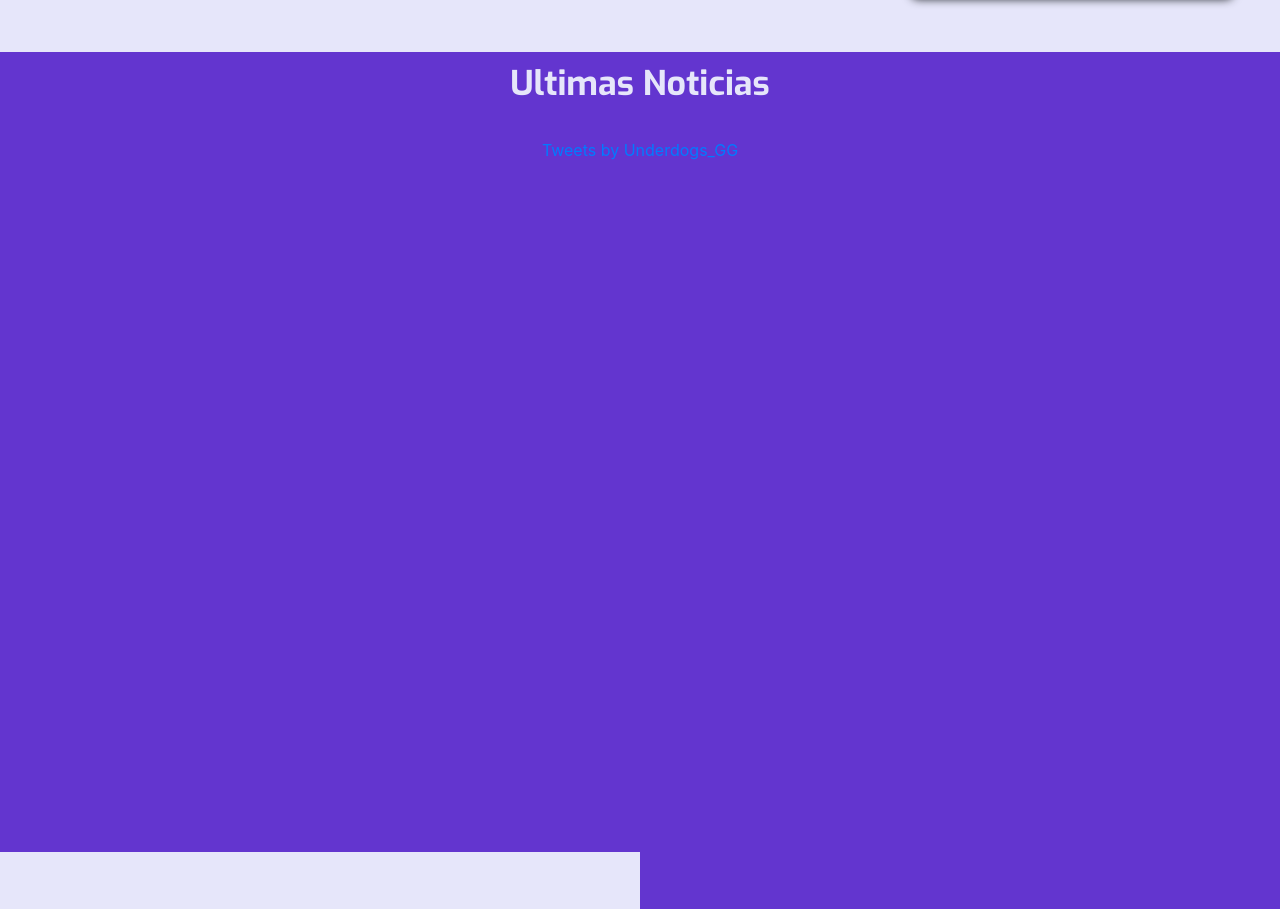
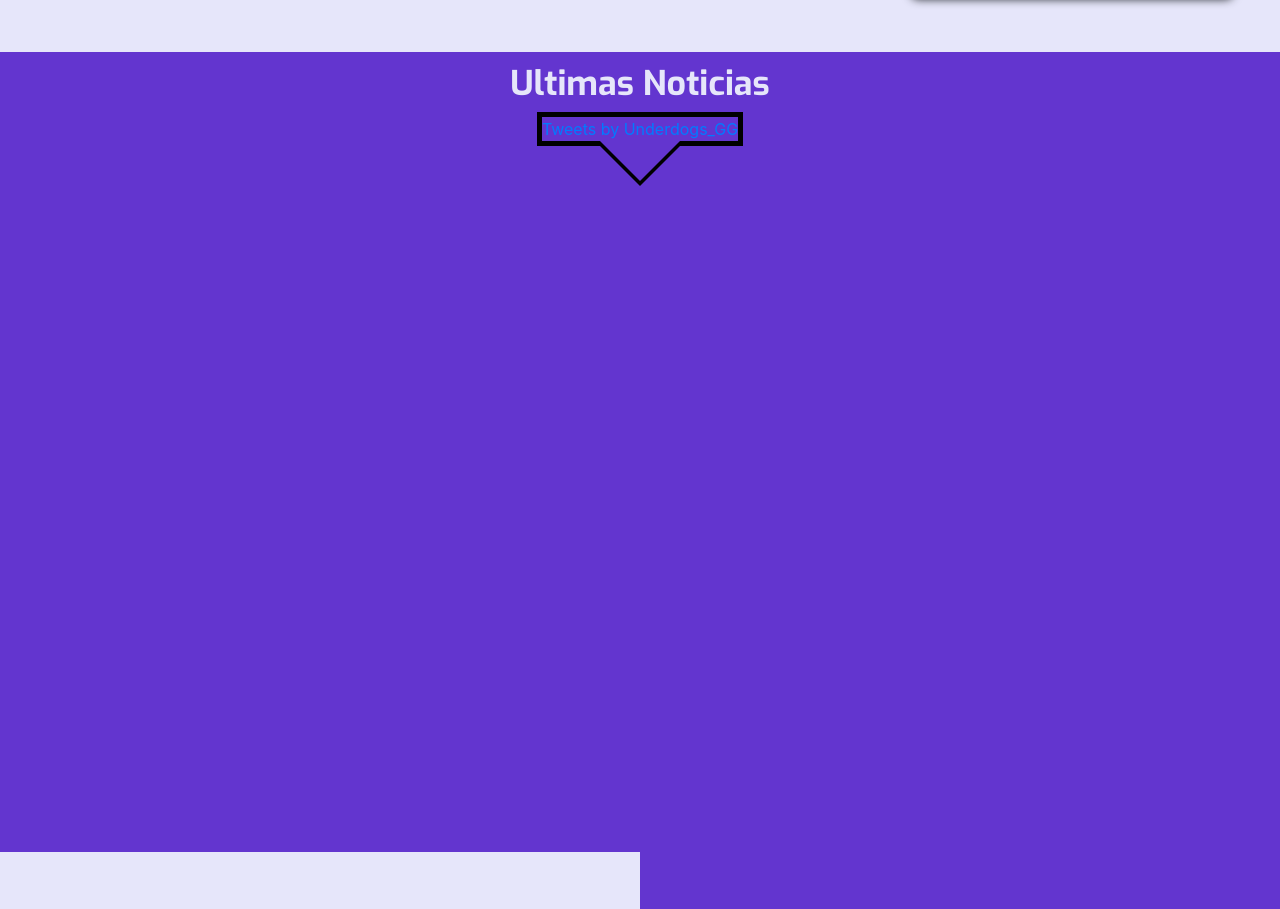
Before and after one commit to Franeiro/Underdogs, a website: page index.html in a window 1280 px wide. Shown: the part 4907-5816 px from the top of the page. Drawn offline with nearby package versions, Linux system fonts and the light colour scheme; a script that the page names is missing.

Commit message:
Pongo prolija la seccion de tweets

```diff
--- a/scss/noticias.scss
+++ b/scss/noticias.scss
@@ -15,8 +15,38 @@
 
 .seccionTweets
 {
-    padding-top: 2%;
-    padding-bottom: 2%;
+    box-sizing: border-box;
+    border: solid black 5px;
+    position: relative;
+
+}
+
+
+.seccionTweets::after, .seccionTweets::before
+{
+    position: absolute;
+    content: '';
+    width: 0;
+    height: 0;
+    top: 100%;
+    left: 50%;
+}
+
+.seccionTweets::after
+{
+    border-top: 40px solid rgb(99, 53, 207);
+    border-right: 40px solid transparent;
+    border-bottom: 40px solid transparent;
+    border-left: 40px solid transparent;
+    margin-left: -40px ;
+}
+
+.seccionTweets::before {
+    border-top: 45px solid black;
+    border-right: 45px solid transparent;
+    border-bottom: 45px solid transparent;
+    border-left: 45px solid transparent;
+    margin-left: -45px;
 }
 
 .h2Noticias
```
Also changed, not shown: index.html (+1 -1 lines), css/style.css.
